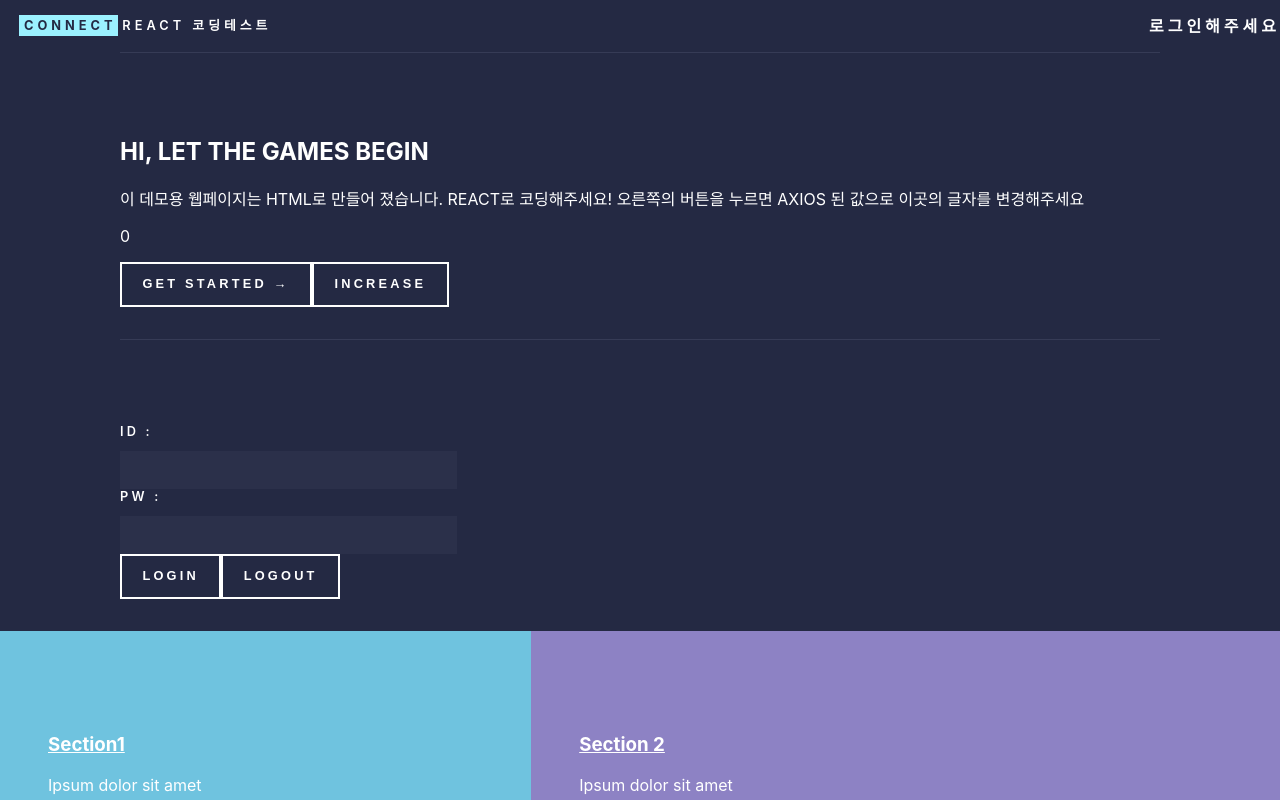
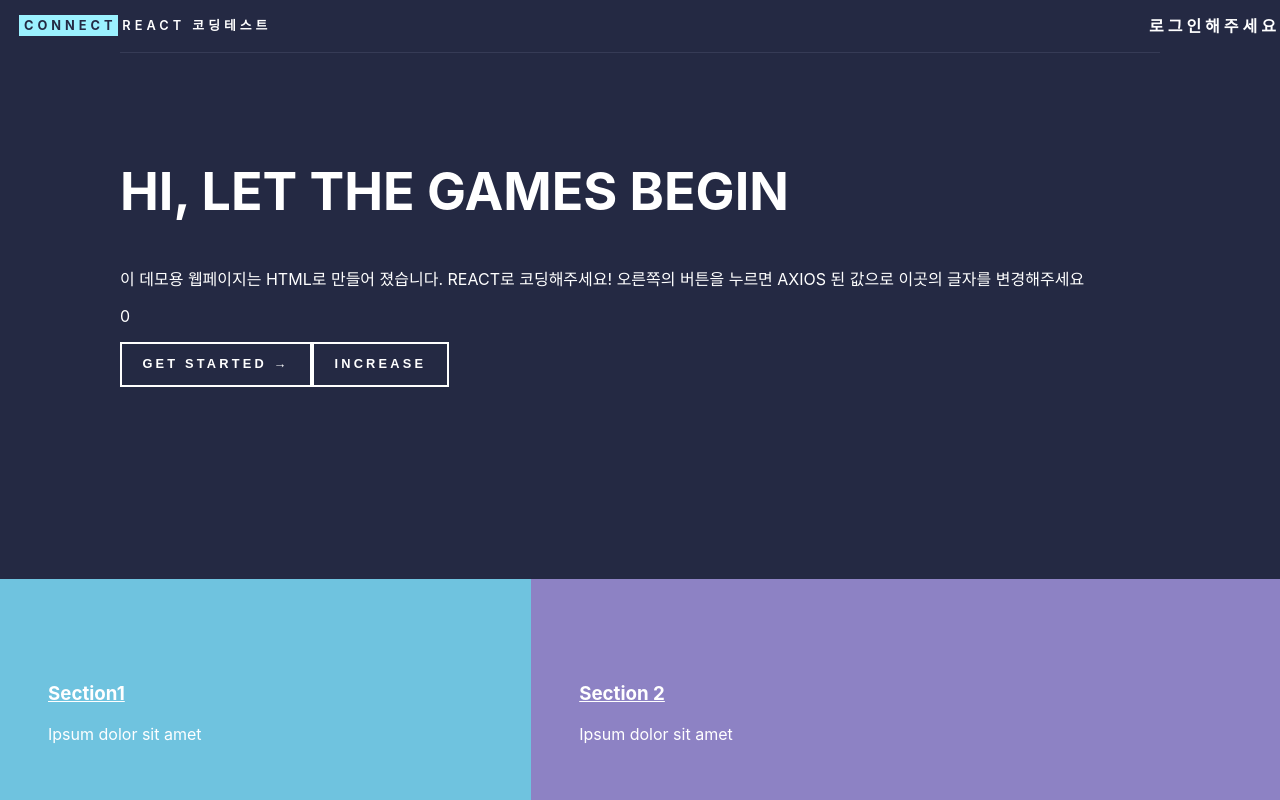
Before and after one commit to seonzeti/CNT_React_TEST, a React app: page / in a window 1280 px wide. Shown: the top 800 px of the page. Built offline with nearby package versions, Linux system fonts and the light colour scheme; no server answers.

Commit message:
- 폰트 크기 정리

```diff
--- a/src/SCSS/main.scss
+++ b/src/SCSS/main.scss
@@ -42,10 +42,18 @@ a {
     max-width: 65em;
     width: calc(100% - 6em);
   }
+
+  h1 {
+    font-size: 3.25em;
+  }
+
+  #maincontent {
+    margin-bottom: 10em;
+  }
 }
 
 @include mobile {
-  #banner {
-    font-size: 0.8em;
+  body {
+    font-size: 0.9em;
   }
 }
--- a/src/app.jsx
+++ b/src/app.jsx
@@ -15,7 +15,7 @@ import "./SCSS/footer.scss";
 import "./SCSS/main.scss";
 import "./SCSS/button.scss";
 import "./SCSS/form.scss";
-import "./SCSS/imgsetting.scss";
+import "./SCSS/section.scss";
 
 const App = () => {
   return (
@@ -23,8 +23,8 @@ const App = () => {
       <body>
         <Navbar></Navbar>
         <Major></Major>
+        <Sections></Sections>
         <Login></Login>
-        <Sections></Sections>
         <Inner></Inner>
         <Form></Form>
         <Contact></Contact>
--- a/src/components/major.jsx
+++ b/src/components/major.jsx
@@ -41,7 +41,7 @@ const Major = () => {
           <header className="major">
             <h1>{title}</h1>
           </header>
-          <div className="content">
+          <div className="content" id="maincontent">
             <p>{description}</p>
             <p>{count}</p>
 
```
Also changed, not shown: src/SCSS/section.scss (renamed from src/SCSS/imgsetting.scss).
